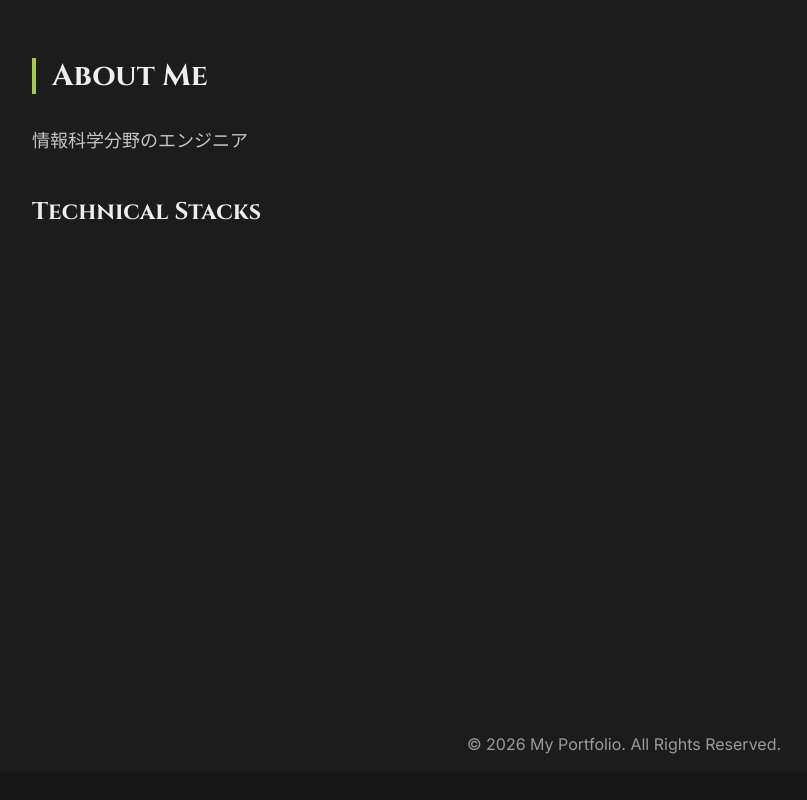
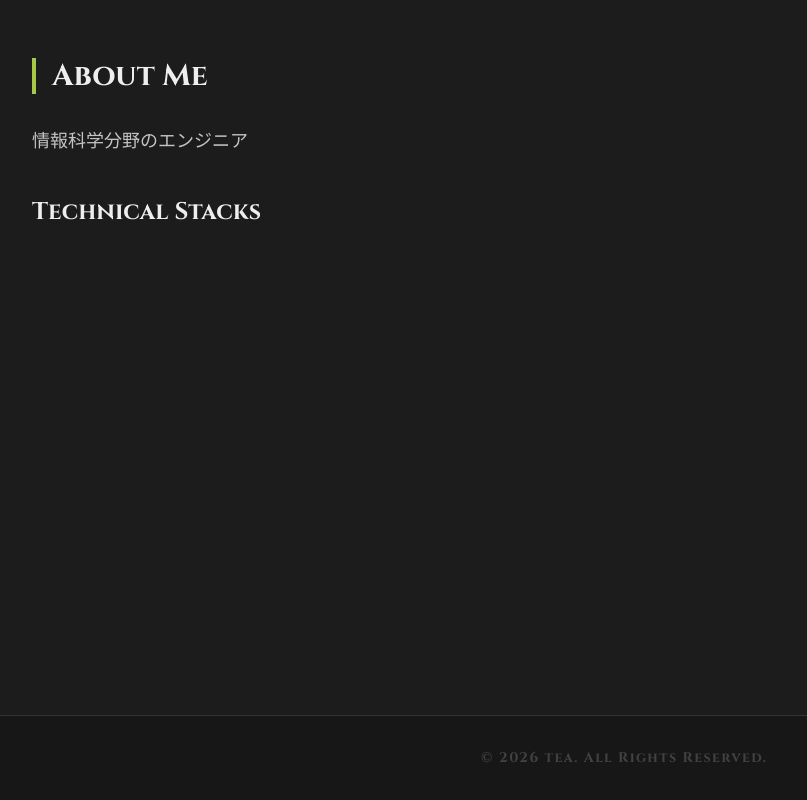
Before and after one commit to tea35/portfolio, a Next.js app: page / in a window 1280 px wide. Shown: the part 1627-2427 px from the top of the page, without its empty margins (16-823 px from the left). Before the commit the page ends 2399 px from the top, so only its background shows below. Built offline with nearby package versions, Linux system fonts and the light colour scheme.

Commit message:
feat: redesign Footer with minimal style (#19)
- simplify footer to single copyright line
- apply font-display and primary border accent
- remove container and unnecessary markup

```diff
--- a/src/components/Footer.tsx
+++ b/src/components/Footer.tsx
@@ -1,10 +1,10 @@
 const Footer = () => {
   return (
-    <footer className="bg-background border-t border-card py-4">
-      <div className="container mx-auto px-4 text-center">
-        <p className="text-foreground/60">
-          &copy; {new Date().getFullYear()} My Portfolio. All Rights Reserved.
-        </p>
+    <footer className="w-full py-8 border-t border-primary/20">
+      <div className="flex justify-center">
+        <span className="font-display text-foreground/20 tracking-widest text-sm">
+          © {new Date().getFullYear()} tea. All Rights Reserved.
+        </span>
       </div>
     </footer>
   );
```
